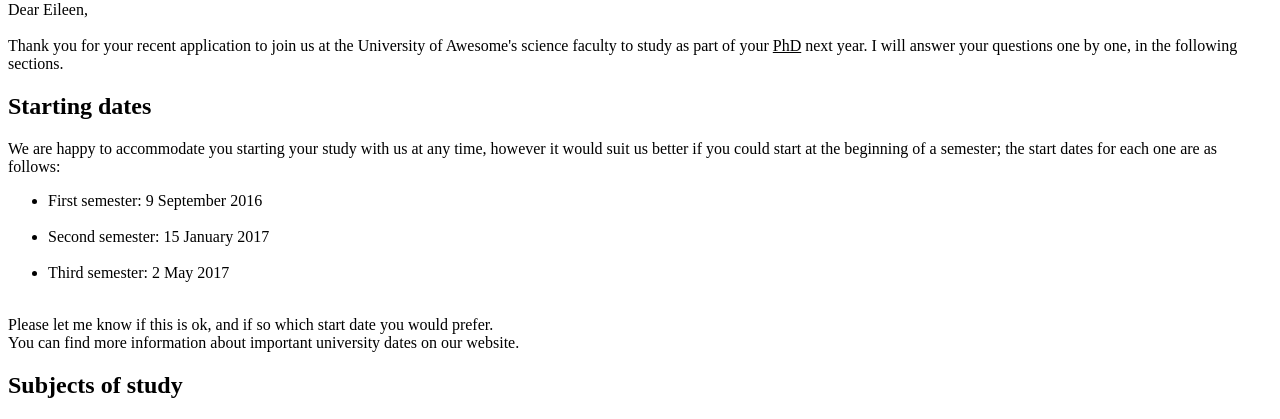
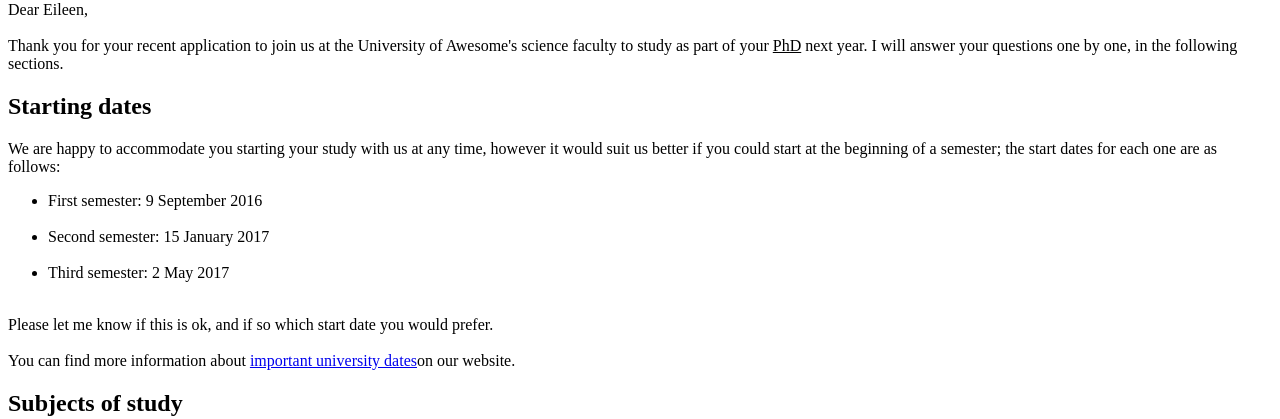
Before and after one commit to azamzubair/azamzubair.github.io, a plain HTML site: page index.html in a window 1280 px wide. Shown: the part 339-758 px from the top of the page. Drawn offline with Linux system fonts and the light colour scheme.

Commit message:
URL commit

```diff
--- a/index.html
+++ b/index.html
@@ -60,9 +60,9 @@
        <li> Second semester: 15 January 2017</li> <br>
        <li> Third semester: 2 May 2017</li> <br>
         </ul>
-        Please let me know if this is ok, and if so which start date you would prefer.<br>
+        Please let me know if this is ok, and if so which start date you would prefer.<br><br>
 
-        You can find more information about important university dates on our website.<br>
+        You can find more information about <a href="https://durhamcollege.ca/info-for/current-students/important-dates/important-dates-2023-2024">important university dates</a>on our website.<br>
     </p>
     <h2>
         Subjects of study
```
